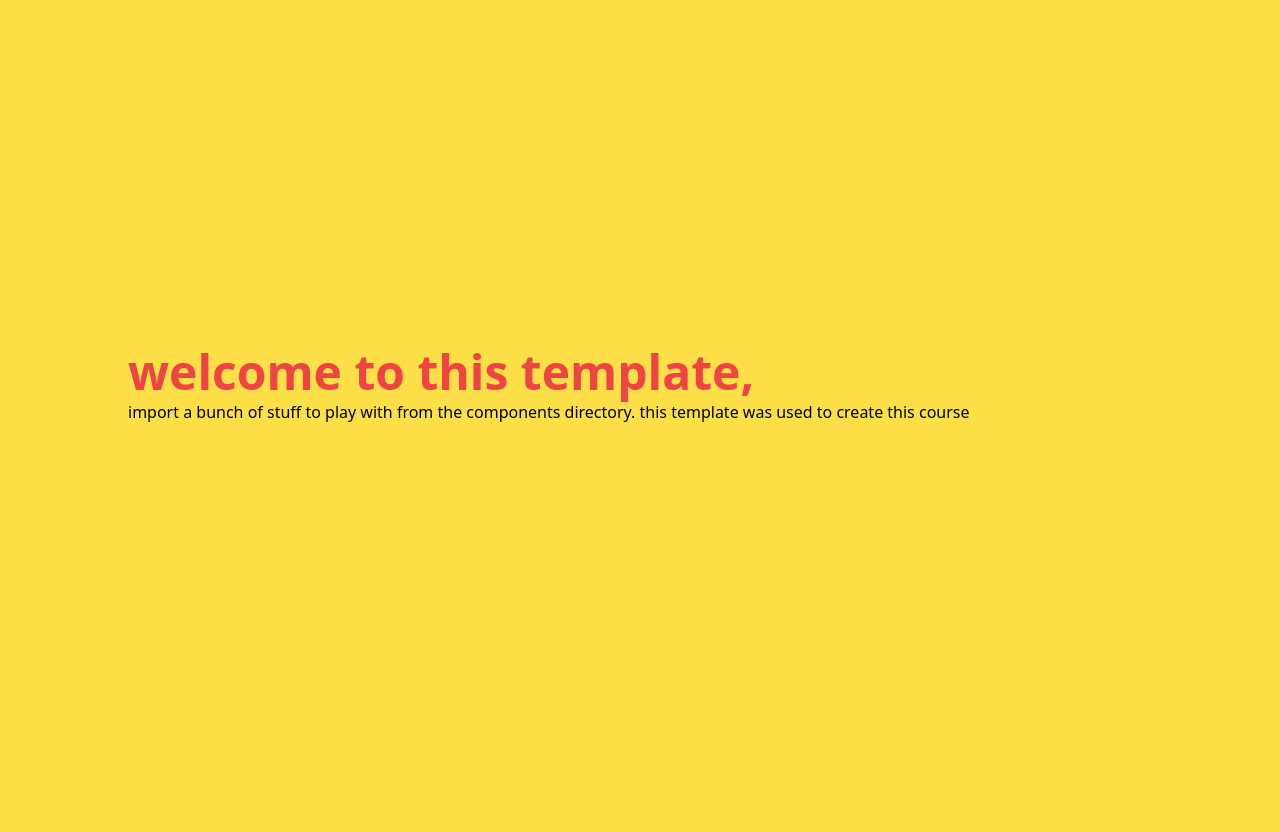
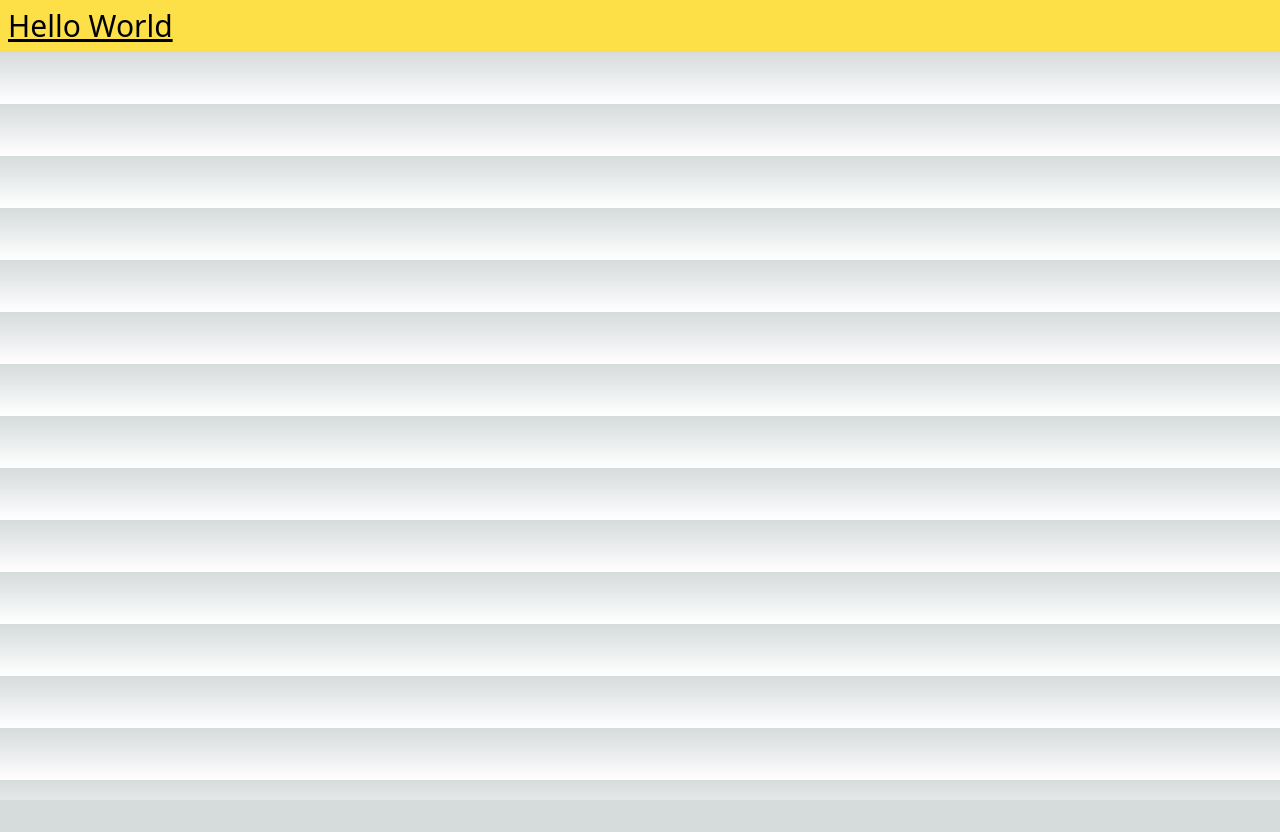
Before and after one commit to redfit/modern-cms-client, a Next.js app: page / in a window 1280 px wide. After the commit the page ends 800 px from the top, so only its background shows below. Built offline with nearby package versions, Linux system fonts and the light colour scheme.

Commit message:
Scaffold a Web App with a Next.js 13 Template

```diff
--- a/app/page.js
+++ b/app/page.js
@@ -5,7 +5,9 @@ export default async function Home() {
 
   return (
     <PageContainer>
-      <Hello />
+      <h1 className="text-3xl fond-bold underline">
+        Hello World
+      </h1>
     </PageContainer>
   );
 }
```
Also changed, not shown: .yarnrc.yml (added), 1 other file (tests, documents, lock files or other folders).
